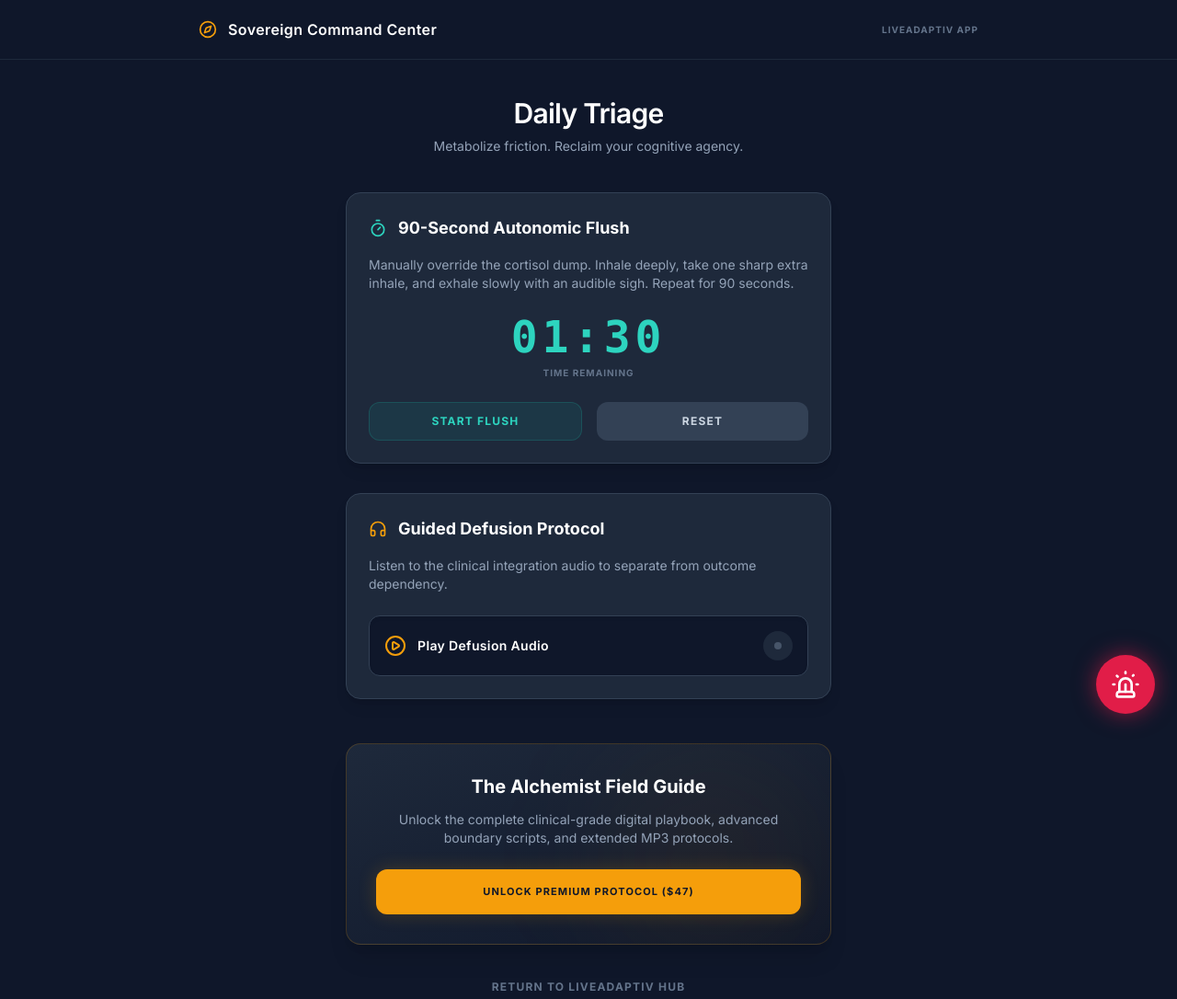
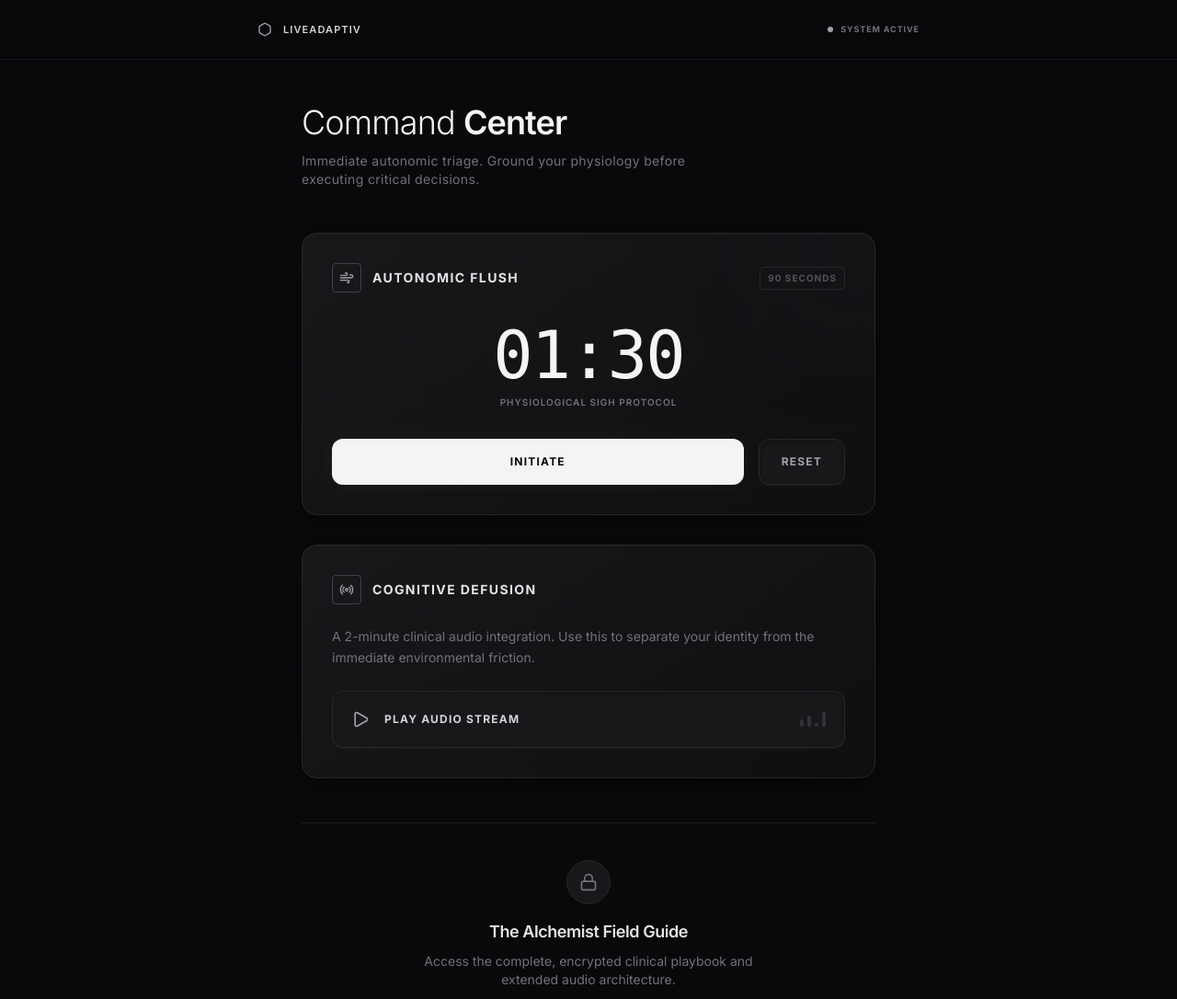
Before and after one commit to alexioda/Sovereign, a plain HTML site: page index.html in a window 1280 px wide. Shown: the top 1086 px of the page at 92% size. Drawn offline with nearby package versions, Linux system fonts and the light colour scheme.

Commit message:
Update index.html

```diff
--- a/index.html
+++ b/index.html
@@ -13,103 +13,131 @@
                 extend: {
                     fontFamily: { sans: ['"Inter"', 'sans-serif'] },
                     colors: {
-                        slate: { 50: '#f8fafc', 800: '#1e293b', 900: '#0f172a' },
-                        teal: { 400: '#2dd4bf', 500: '#14b8a6' },
-                        amber: { 400: '#fbbf24', 500: '#f59e0b' },
-                        rose: { 500: '#f43f5e', 600: '#e11d48' }
+                        // The "Stone" Palette
+                        zinc: { 50: '#fafafa', 300: '#d4d4d8', 400: '#a1a1aa', 500: '#71717a', 600: '#52525b', 800: '#27272a', 900: '#18181b', 950: '#09090b' },
+                        stone: { 800: '#292524', 900: '#1c1917' }
                     }
                 }
             }
         }
     </script>
     <style>
-        .fade-in { animation: fadeIn 0.4s ease-in-out; }
+        body { background-color: #09090b; } /* Pure Onyx */
+        .fade-in { animation: fadeIn 0.6s ease-in-out forwards; opacity: 0; }
         @keyframes fadeIn { from { opacity: 0; transform: translateY(10px); } to { opacity: 1; transform: translateY(0); } }
-        html { scroll-behavior: smooth; }
+
+        /* Stone texture panel effect */
+        .panel-stone {
+            background: linear-gradient(145deg, #18181b, #0f0f11);
+            border: 1px solid #27272a;
+            box-shadow: 0 10px 30px -10px rgba(0,0,0,0.5), inset 0 1px 0 rgba(255,255,255,0.02);
+        }
+
+        /* Inset button effect */
+        .btn-stone {
+            background: #18181b;
+            border: 1px solid #27272a;
+            box-shadow: inset 0 2px 4px rgba(0,0,0,0.2), 0 1px 0 rgba(255,255,255,0.05);
+            transition: all 0.2s ease;
+        }
+        .btn-stone:hover {
+            background: #27272a;
+            border-color: #3f3f46;
+        }
     </style>
 </head>
-<body class="bg-slate-900 text-slate-50 font-sans antialiased min-h-screen flex flex-col relative">
+<body class="text-zinc-50 font-sans antialiased min-h-screen flex flex-col selection:bg-zinc-800">
 
-    <!-- Top Navigation -->
-    <nav class="w-full bg-slate-900 border-b border-slate-800 sticky top-0 z-40">
-        <div class="max-w-4xl mx-auto px-6 h-16 flex items-center justify-between">
+    <!-- Top Navigation (Minimalist) -->
+    <nav class="w-full border-b border-zinc-800/50 sticky top-0 z-50 bg-[#09090b]/80 backdrop-blur-md">
+        <div class="max-w-3xl mx-auto px-6 h-16 flex items-center justify-between">
             <div class="flex items-center gap-3">
-                <i data-lucide="compass" class="w-5 h-5 text-amber-500"></i>
-                <span class="font-semibold text-white tracking-wide">Sovereign Command Center</span>
+                <i data-lucide="hexagon" class="w-4 h-4 text-zinc-400"></i>
+                <span class="font-semibold text-zinc-300 tracking-widest uppercase text-[11px]">LiveAdaptiv</span>
             </div>
-            <div class="text-[10px] uppercase tracking-widest font-bold text-slate-500">
-                LiveAdaptiv App
+            <div class="text-[9px] uppercase tracking-widest font-bold text-zinc-500 flex items-center gap-2">
+                <div class="w-1.5 h-1.5 rounded-full bg-zinc-400"></div> System Active
             </div>
         </div>
     </nav>
 
-    <main class="max-w-xl mx-auto px-6 py-10 flex-grow w-full relative fade-in">
+    <main class="max-w-2xl mx-auto px-6 py-12 flex-grow w-full relative fade-in">
 
-        <header class="mb-10 text-center">
-            <h1 class="text-3xl font-semibold text-white mb-2 tracking-tight">Daily Triage</h1>
-            <p class="text-slate-400 text-sm">Metabolize friction. Reclaim your cognitive agency.</p>
+        <header class="mb-12 text-center md:text-left">
+            <h1 class="text-3xl md:text-4xl font-light text-zinc-100 mb-3 tracking-tight">Command <span class="font-semibold">Center</span></h1>
+            <p class="text-zinc-500 text-sm tracking-wide max-w-md">Immediate autonomic triage. Ground your physiology before executing critical decisions.</p>
         </header>
 
-        <!-- 90-Second Flush Tool -->
-        <div id="flush-section" class="bg-slate-800 rounded-2xl border border-slate-700 p-6 mb-8 shadow-lg scroll-mt-24 transition-all duration-500">
-            <div class="flex items-center gap-3 mb-4">
-                <i data-lucide="timer" class="w-5 h-5 text-teal-400"></i>
-                <h2 class="text-lg font-bold text-white">90-Second Autonomic Flush</h2>
-            </div>
-            <p class="text-sm text-slate-400 mb-6">Manually override the cortisol dump. Inhale deeply, take one sharp extra inhale, and exhale slowly with an audible sigh. Repeat for 90 seconds.</p>
+        <!-- 90-Second Flush Tool (Monolith UI) -->
+        <div class="panel-stone rounded-2xl p-8 mb-8 relative overflow-hidden group">
+            <div class="absolute top-0 right-0 w-32 h-32 bg-zinc-800/20 rounded-full blur-3xl -mr-10 -mt-10 transition-all group-hover:bg-zinc-700/20"></div>
 
-            <div class="text-center mb-6">
-                <div id="timer-display" class="text-5xl font-bold text-teal-400 font-mono tracking-widest mb-2">01:30</div>
-                <div class="text-[10px] uppercase tracking-widest text-slate-500 font-bold">Time Remaining</div>
+            <div class="flex items-center justify-between mb-8 relative z-10">
+                <div class="flex items-center gap-3">
+                    <div class="w-8 h-8 rounded border border-zinc-700 bg-zinc-900 flex items-center justify-center">
+                        <i data-lucide="wind" class="w-4 h-4 text-zinc-400"></i>
+                    </div>
+                    <h2 class="text-sm font-bold text-zinc-200 uppercase tracking-widest">Autonomic Flush</h2>
+                </div>
+                <div class="text-[10px] uppercase tracking-widest text-zinc-600 font-bold border border-zinc-800 px-2 py-1 rounded">90 Seconds</div>
             </div>
 
-            <div class="flex gap-4">
-                <button onclick="startTimer()" id="start-btn" class="flex-1 py-3 bg-teal-500/10 text-teal-400 border border-teal-500/20 hover:bg-teal-500 hover:text-slate-900 rounded-xl text-xs font-bold uppercase tracking-widest transition-all">Start Flush</button>
-                <button onclick="resetTimer()" class="flex-1 py-3 bg-slate-700 text-slate-300 hover:bg-slate-600 rounded-xl text-xs font-bold uppercase tracking-widest transition-all">Reset</button>
+            <div class="text-center mb-8 relative z-10">
+                <div id="timer-display" class="text-6xl md:text-7xl font-light text-zinc-100 font-mono tracking-tight mb-2 transition-colors duration-500">01:30</div>
+                <div class="text-[10px] uppercase tracking-widest text-zinc-500 font-semibold">Physiological Sigh Protocol</div>
+            </div>
+
+            <div class="flex gap-4 relative z-10">
+                <button onclick="startTimer()" id="start-btn" class="flex-1 py-4 bg-zinc-100 text-zinc-950 hover:bg-white rounded-xl text-xs font-bold uppercase tracking-widest transition-all shadow-[0_0_20px_rgba(255,255,255,0.05)]">Initiate</button>
+                <button onclick="resetTimer()" class="px-6 py-4 btn-stone text-zinc-400 rounded-xl text-xs font-bold uppercase tracking-widest">Reset</button>
             </div>
         </div>
 
-        <!-- The Audio Protocol Engine -->
-        <div class="bg-slate-800 rounded-2xl border border-slate-700 p-6 mb-8 shadow-lg">
-            <div class="flex items-center gap-3 mb-4">
-                <i data-lucide="headphones" class="w-5 h-5 text-amber-500"></i>
-                <h2 class="text-lg font-bold text-white">Guided Defusion Protocol</h2>
+        <!-- The Audio Protocol Engine (Stone UI) -->
+        <div class="panel-stone rounded-2xl p-8 mb-12 relative overflow-hidden">
+            <div class="flex items-center gap-3 mb-6 relative z-10">
+                <div class="w-8 h-8 rounded border border-zinc-700 bg-zinc-900 flex items-center justify-center">
+                    <i data-lucide="radio" class="w-4 h-4 text-zinc-400"></i>
+                </div>
+                <h2 class="text-sm font-bold text-zinc-200 uppercase tracking-widest">Cognitive Defusion</h2>
             </div>
-            <p class="text-sm text-slate-400 mb-6">Listen to the clinical integration audio to separate from outcome dependency.</p>
+            <p class="text-sm text-zinc-500 mb-6 leading-relaxed relative z-10">A 2-minute clinical audio integration. Use this to separate your identity from the immediate environmental friction.</p>
 
-            <button onclick="toggleAudio()" class="w-full bg-slate-900 text-white p-4 rounded-xl flex items-center justify-between hover:bg-slate-950 transition-colors border border-slate-700 shadow-inner">
-                <div class="flex items-center gap-3">
-                    <span id="audio-icon"><i data-lucide="play-circle" class="w-6 h-6 text-amber-500"></i></span>
-                    <span id="audio-text" class="text-sm font-semibold tracking-wide">Play Defusion Audio</span>
+            <button onclick="toggleAudio()" class="w-full btn-stone text-zinc-300 p-5 rounded-xl flex items-center justify-between group relative z-10">
+                <div class="flex items-center gap-4">
+                    <span id="audio-icon" class="text-zinc-400 group-hover:text-zinc-200 transition-colors"><i data-lucide="play" class="w-5 h-5"></i></span>
+                    <span id="audio-text" class="text-xs font-bold uppercase tracking-widest">Play Audio Stream</span>
                 </div>
-                <div class="w-8 h-8 rounded-full bg-slate-800 flex items-center justify-center">
-                    <div id="audio-indicator" class="w-2 h-2 rounded-full bg-slate-600"></div>
+                <!-- Visual EQ bars (static until played) -->
+                <div class="flex gap-1 items-end h-4 opacity-30" id="audio-eq">
+                    <div class="w-1 h-2 bg-zinc-500 rounded-full"></div>
+                    <div class="w-1 h-3 bg-zinc-500 rounded-full"></div>
+                    <div class="w-1 h-1 bg-zinc-500 rounded-full"></div>
+                    <div class="w-1 h-4 bg-zinc-500 rounded-full"></div>
                 </div>
             </button>
         </div>
 
-        <!-- Lemon Squeezy Upgrade CTA -->
-        <div class="mt-12 p-8 bg-gradient-to-br from-slate-800 to-slate-900 rounded-2xl border border-amber-500/20 shadow-xl text-center relative overflow-hidden">
-            <div class="absolute top-0 right-0 p-32 bg-amber-500/5 rounded-full blur-3xl pointer-events-none"></div>
-            <h3 class="text-xl font-bold text-white mb-3 relative z-10">The Alchemist Field Guide</h3>
-            <p class="text-sm text-slate-400 mb-6 relative z-10">Unlock the complete clinical-grade digital playbook, advanced boundary scripts, and extended MP3 protocols.</p>
+        <!-- Executive Upgrade Block -->
+        <div class="border-t border-zinc-800/80 pt-10 text-center fade-in" style="animation-delay: 0.2s;">
+            <div class="inline-flex items-center justify-center w-12 h-12 rounded-full border border-zinc-800 bg-zinc-900 mb-4">
+                <i data-lucide="lock" class="w-5 h-5 text-zinc-500"></i>
+            </div>
+            <h3 class="text-lg font-semibold text-zinc-200 mb-2 tracking-tight">The Alchemist Field Guide</h3>
+            <p class="text-sm text-zinc-500 mb-8 max-w-sm mx-auto">Access the complete, encrypted clinical playbook and extended audio architecture.</p>
 
-            <a href="https://your-store.lemonsqueezy.com/checkout/buy/..." target="_blank" class="block w-full py-4 bg-amber-500 hover:bg-amber-400 text-slate-900 font-bold rounded-xl text-[11px] uppercase tracking-widest transition-all shadow-[0_0_20px_rgba(245,158,11,0.2)] relative z-10">
-                Unlock Premium Protocol ($47)
+            <!-- PASTE YOUR LEMON SQUEEZY LINK IN THE HREF BELOW -->
+            <a href="https://your-store.lemonsqueezy.com/checkout/buy/..." target="_blank" class="inline-flex items-center justify-center gap-3 px-8 py-4 border border-zinc-700 hover:border-zinc-500 bg-[#18181b] hover:bg-[#27272a] text-zinc-300 font-bold rounded-xl text-[10px] uppercase tracking-widest transition-all">
+                Unlock Master Protocol ($47) <i data-lucide="arrow-up-right" class="w-3 h-3"></i>
             </a>
         </div>
 
         <!-- Return to Hub -->
-        <div class="mt-8 text-center">
-            <a href="index.html" class="text-xs font-bold uppercase tracking-widest text-slate-500 hover:text-teal-400 transition-colors">Return to LiveAdaptiv Hub</a>
+        <div class="mt-12 text-center">
+            <a href="index.html" class="text-[10px] font-bold uppercase tracking-widest text-zinc-600 hover:text-zinc-400 transition-colors">Return to Hub</a>
         </div>
 
     </main>
-
-    <!-- FLOATING RED PANIC BUTTON -->
-    <button onclick="triggerPanic()" class="fixed bottom-6 right-6 w-16 h-16 bg-rose-600 hover:bg-rose-500 rounded-full shadow-[0_0_25px_rgba(225,29,72,0.6)] flex items-center justify-center text-white transition-transform hover:scale-110 z-50 group">
-        <i data-lucide="siren" class="w-8 h-8 group-hover:animate-pulse"></i>
-    </button>
 
     <script>
         lucide.createIcons();
@@ -119,7 +147,6 @@
         let timerId = null;
         const display = document.getElementById('timer-display');
         const startBtn = document.getElementById('start-btn');
-        const flushSection = document.getElementById('flush-section');
 
         function updateDisplay() {
             const m = Math.floor(timeLeft / 60);
@@ -130,15 +157,19 @@
         function startTimer() {
             if (timerId) return;
             startBtn.innerText = "Flushing...";
+            display.classList.add('text-zinc-400'); // Dim slightly when running
+            display.classList.remove('text-zinc-100');
+
             timerId = setInterval(() => {
                 timeLeft--;
                 updateDisplay();
                 if (timeLeft <= 0) {
                     clearInterval(timerId);
                     timerId = null;
-                    startBtn.innerText = "Protocol Complete";
-                    display.classList.add('text-rose-500');
-                    display.classList.remove('text-teal-400');
+                    startBtn.innerText = "Complete";
+                    // Minimalist alert state
+                    display.classList.add('text-white');
+                    display.classList.remove('text-zinc-400');
                 }
             }, 1000);
         }
@@ -148,64 +179,48 @@
             timerId = null;
             timeLeft = 90;
             updateDisplay();
-            startBtn.innerText = "Start Flush";
-            display.classList.remove('text-rose-500');
-            display.classList.add('text-teal-400');
+            startBtn.innerText = "Initiate";
+            display.classList.remove('text-zinc-400', 'text-white');
+            display.classList.add('text-zinc-100');
         }
 
-        // --- PANIC BUTTON LOGIC ---
-        function triggerPanic() {
-            // Scroll to the flush section
-            document.getElementById('flush-section').scrollIntoView({ behavior: 'smooth' });
-
-            // Highlight the box briefly to draw attention
-            flushSection.classList.add('border-rose-500', 'shadow-[0_0_30px_rgba(244,63,94,0.2)]');
-            setTimeout(() => {
-                flushSection.classList.remove('border-rose-500', 'shadow-[0_0_30px_rgba(244,63,94,0.2)]');
-            }, 1500);
-
-            // Automatically start the timer if not already running
-            if (!timerId) {
-                // reset first just in case
-                resetTimer();
-                startTimer();
-            }
-        }
-
-        // --- AUDIO LOGIC ---
+        // --- AUDIO LOGIC (TOGGLE PLAY/PAUSE) ---
         const myAudio = new Audio('alchemist.m4a');
         let isPlaying = false;
 
         function toggleAudio() {
             const btnText = document.getElementById('audio-text');
             const btnIcon = document.getElementById('audio-icon');
-            const indicator = document.getElementById('audio-indicator');
+            const eq = document.getElementById('audio-eq');
 
             if (isPlaying) {
+                // PAUSE
                 myAudio.pause();
                 isPlaying = false;
-                btnText.innerText = "Play Defusion Audio";
-                btnIcon.innerHTML = `<i data-lucide="play-circle" class="w-6 h-6 text-amber-500"></i>`;
-                indicator.classList.remove('bg-amber-500', 'animate-pulse');
-                indicator.classList.add('bg-slate-600');
+                btnText.innerText = "Play Audio Stream";
+                btnIcon.innerHTML = `<i data-lucide="play" class="w-5 h-5"></i>`;
+                eq.classList.add('opacity-30');
+                eq.classList.remove('animate-pulse');
             } else {
+                // PLAY
                 myAudio.play().catch(e => alert("Audio file not found. Ensure it is uploaded to GitHub."));
                 isPlaying = true;
-                btnText.innerText = "Pause Audio";
-                btnIcon.innerHTML = `<i data-lucide="pause-circle" class="w-6 h-6 text-amber-500"></i>`;
-                indicator.classList.remove('bg-slate-600');
-                indicator.classList.add('bg-amber-500', 'animate-pulse');
+                btnText.innerText = "Pause Stream";
+                btnIcon.innerHTML = `<i data-lucide="pause" class="w-5 h-5"></i>`;
+                eq.classList.remove('opacity-30');
+                eq.classList.add('animate-pulse');
             }
             lucide.createIcons();
         }
 
+        // Auto-reset UI
         myAudio.onended = function() {
             isPlaying = false;
-            document.getElementById('audio-text').innerText = "Play Defusion Audio";
-            document.getElementById('audio-icon').innerHTML = `<i data-lucide="play-circle" class="w-6 h-6 text-amber-500"></i>`;
-            const indicator = document.getElementById('audio-indicator');
-            indicator.classList.remove('bg-amber-500', 'animate-pulse');
-            indicator.classList.add('bg-slate-600');
+            document.getElementById('audio-text').innerText = "Play Audio Stream";
+            document.getElementById('audio-icon').innerHTML = `<i data-lucide="play" class="w-5 h-5"></i>`;
+            const eq = document.getElementById('audio-eq');
+            eq.classList.add('opacity-30');
+            eq.classList.remove('animate-pulse');
             lucide.createIcons();
         };
 
```
